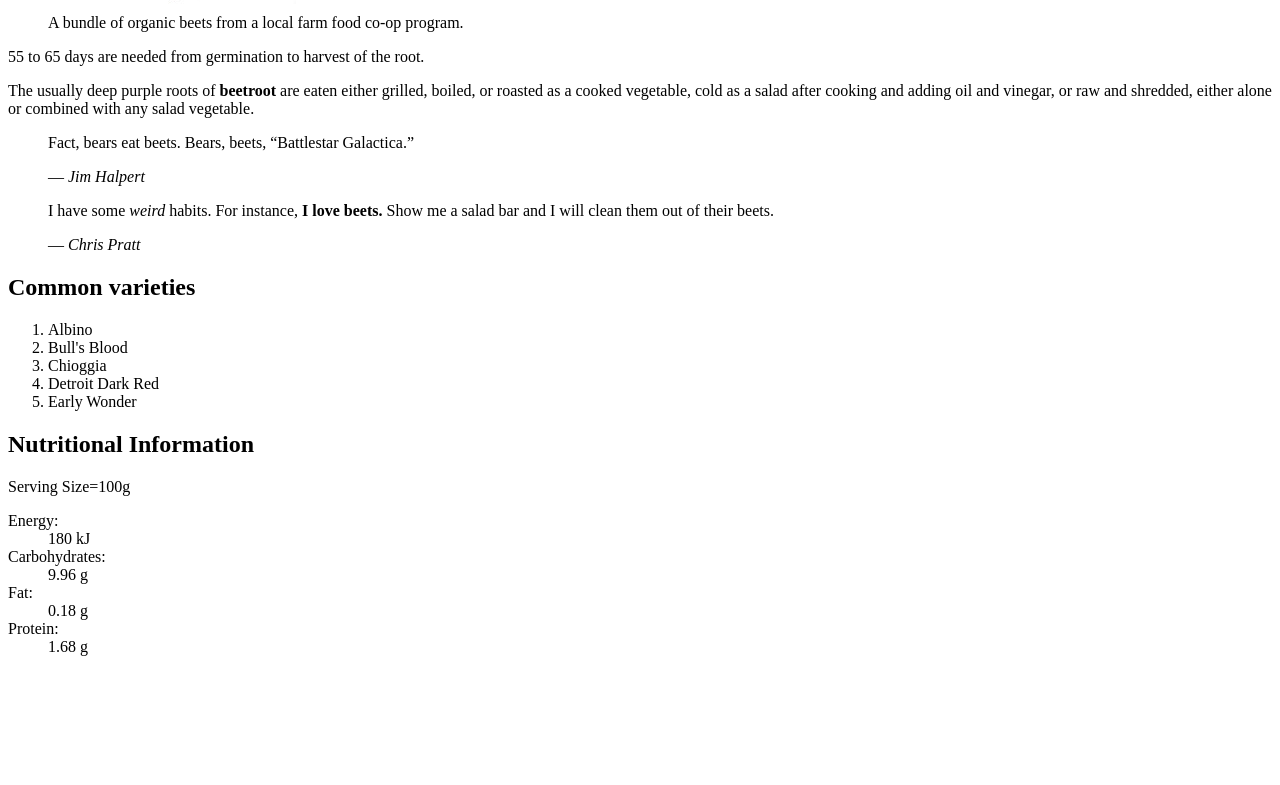
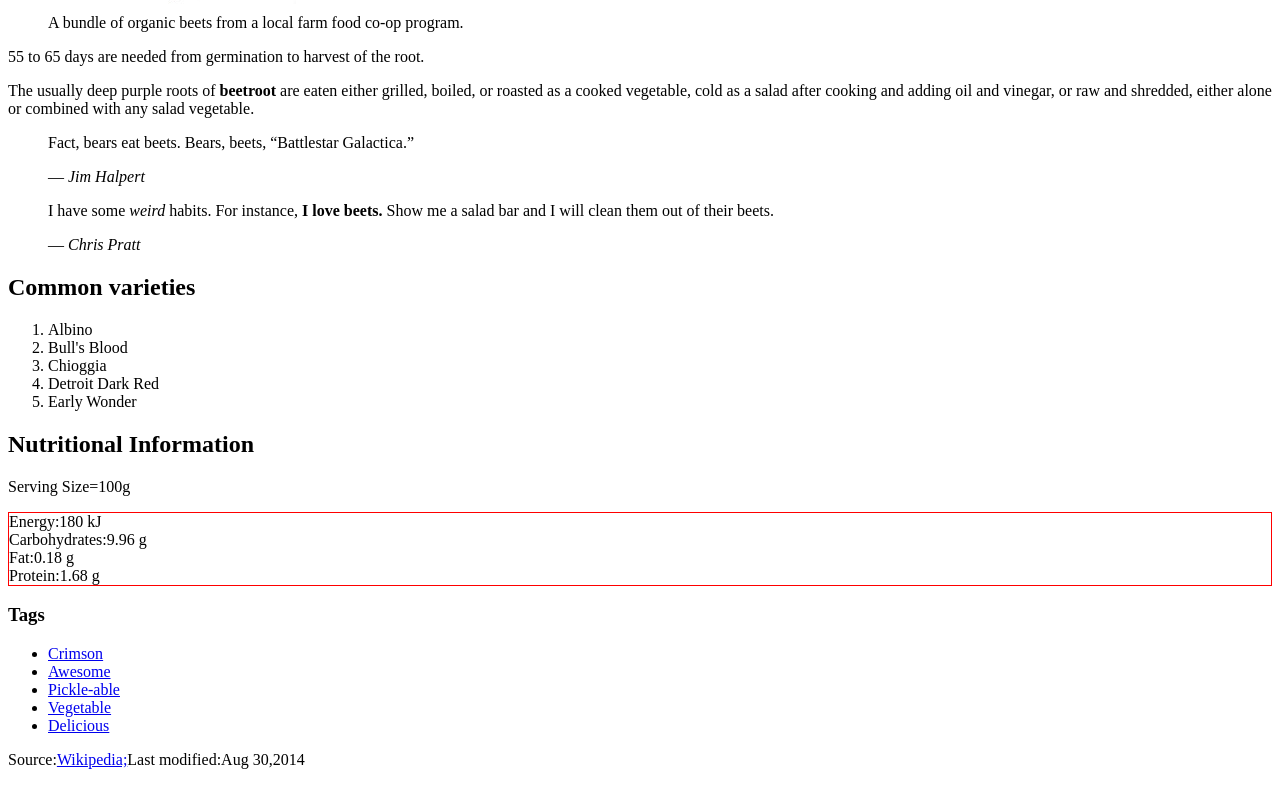
Before and after one commit to vivkay/dsn1675-exercise-0, a plain HTML site: page index.html in a window 1280 px wide. Shown: the part 516-1301 px from the top of the page. Before the commit the page ends 1188 px from the top, so only its background shows below. Drawn offline with Linux system fonts and the light colour scheme.

Commit message:
Adding CSS
Added styling in css including list formatting for serving size
information.

```diff
--- /dev/null
+++ b/css/main.css
@@ -0,0 +1,41 @@
+@charset "utf-8";
+
+@-moz-viewport { width: device-width; scale: 1; }
+@-ms-viewport { width: device-width; scale: 1; }
+@-o-viewport { width: device-width; scale: 1; }
+@-webkit-viewport { width: device-width; scale: 1; }
+@viewport { width: device-width; scale: 1; }
+
+* {
+	-moz-box-sizing: border-box;
+	-webkit-box-sizing: border-box;
+	box-sizing: border-box;
+}
+
+html {
+	-moz-text-size-adjust: 100%;
+	-ms-text-size-adjust: 100%;
+	-webkit-text-size-adjust: 100%;
+	text-size-adjust: 100%;
+    font-size: 100%;
+}
+
+dt {
+    float: left;
+    clear: left; /* Force the <dt> underneath anything floated left */
+}
+
+dd {
+    float: left;
+    margin: 0;
+    padding: 0;
+}
+
+dl {
+    border: 1px solid red;
+    /*
+    Overflow hidden can be used as a clearfix
+    It reminds the <dl> to wrap around its floated children
+    */
+    overflow: hidden;
+}
--- a/index.html
+++ b/index.html
@@ -3,6 +3,7 @@
 <head>
     <meta charset="utf-8">
     <title>Beetroot (Beta vulgaris)</title>
+    <link href="css/main.css" rel="stylesheet">
 </head>
 <body>
 
@@ -47,9 +48,20 @@
             <dt>Fat:</dt> <dd><data value="0.18">0.18 g</data></dd>
             <dt>Protein:</dt> <dd><data value="1.68">1.68 g</data></dd>
         </dl>
-
     </article>
 
+    <footer>
+    <h3>Tags</h3>
+        <ul>
+            <li><a href="http://en.wikipedia.org/wiki/Crimson">Crimson</a></li>
+            <li><a href="http://dictionary.reference.com/browse/awesome">Awesome</a></li>
+            <li><a href="http://stackoverflow.com/questions/17872056/how-to-check-if-an-object-is-pickleable">Pickle-able</a></li>
+            <li><a href="http://en.wikipedia.org/wiki/Vegetable">Vegetable</a></li>
+            <li><a href="http://dictionary.reference.com/browse/delicious">Delicious</a></li>
+        </ul>
+
+        <p>Source:<a href="http://en.wikipedia.org/wiki/Main_Page">Wikipedia;</a>Last modified:<time>Aug 30,2014</time></p>
+    </footer>
 
 </body>
 </html>
```
Also changed, not shown: design.png (deleted).
